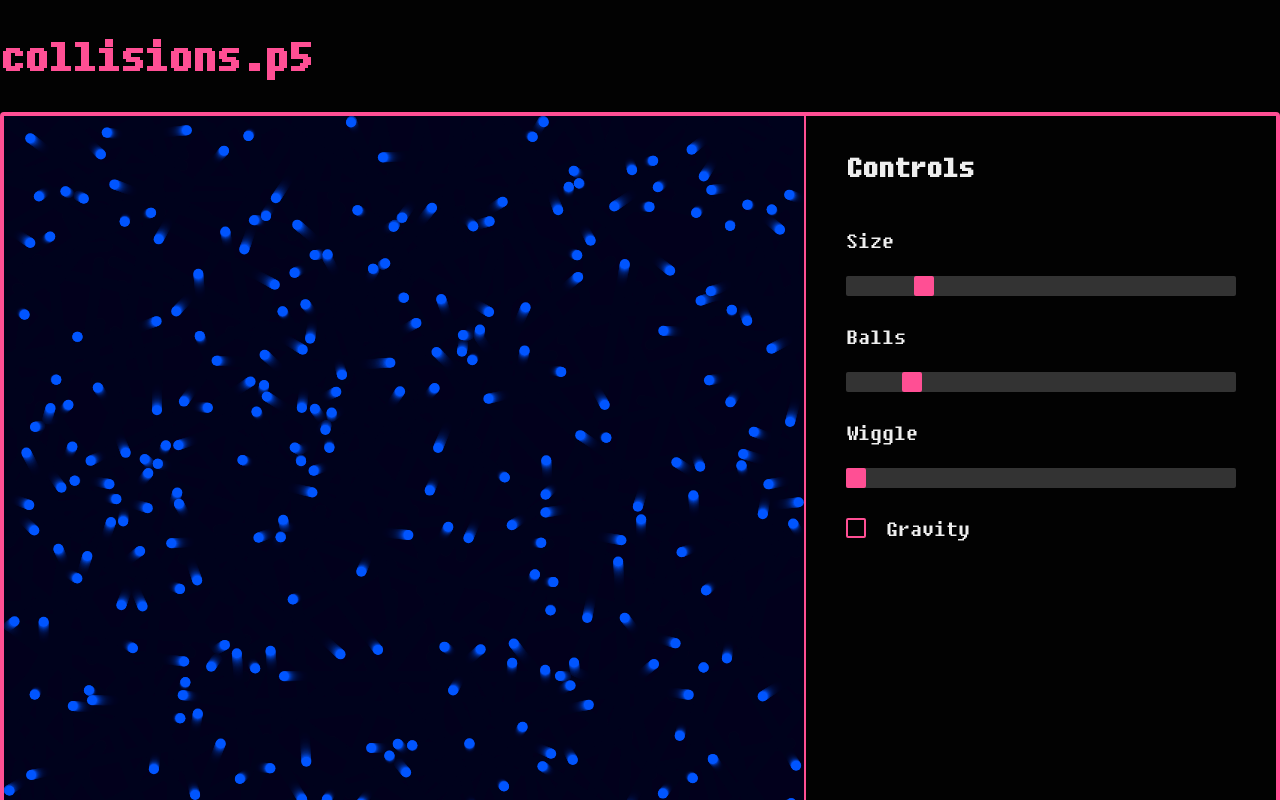
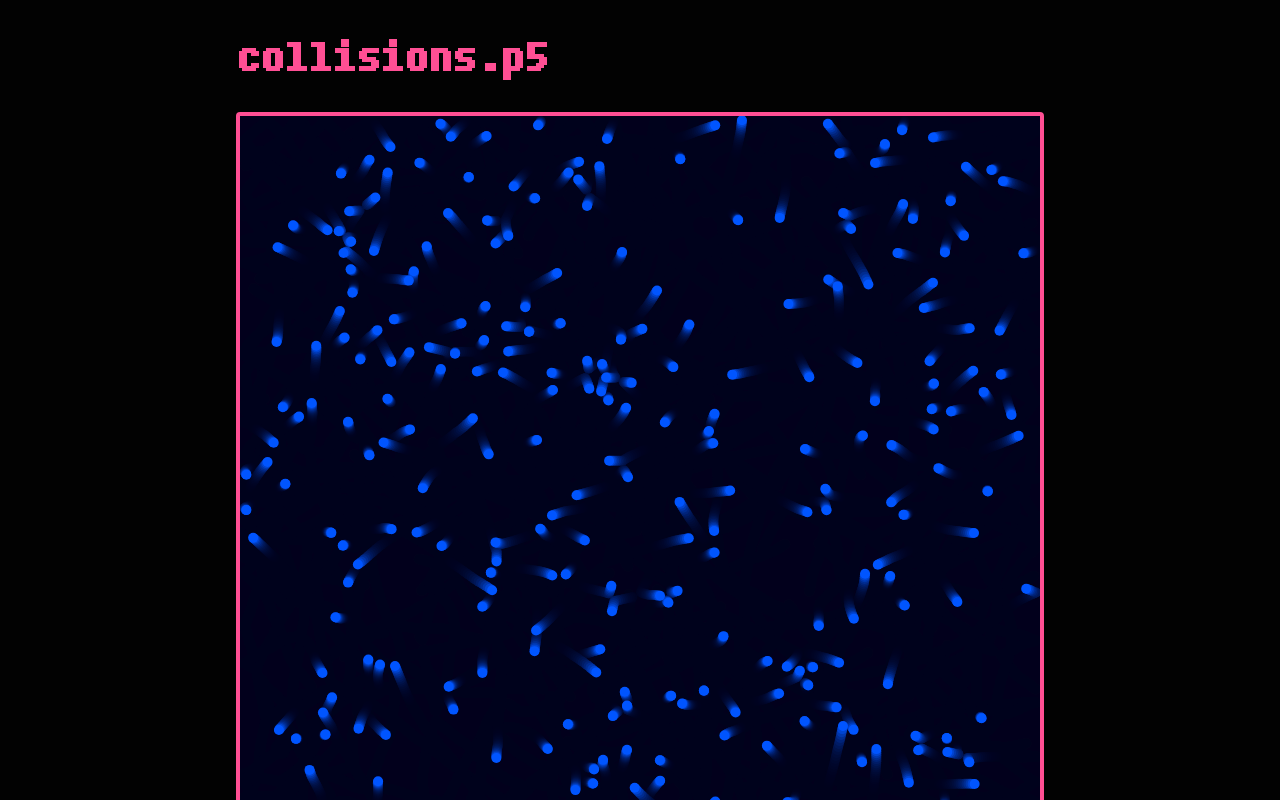
Before and after one commit to lucas-tulio/sketchbook, a Vue app: page / in a window 1280 px wide. Shown: the top 800 px of the page. Built offline with nearby package versions, Linux system fonts and the light colour scheme.

Commit message:
Improve sketch page

```diff
--- a/src/sketches/Collisions.js
+++ b/src/sketches/Collisions.js
@@ -1,6 +1,7 @@
 export function Collisions(sketch, onLoad) {
   const numBalls = 300
   const defaultBallSize = 10
+  const defaultWiggle = 0.1
   const balls = []
 
   const maxSpeed = 5
@@ -139,13 +140,13 @@ export function Collisions(sketch, onLoad) {
     sketch.background(15, 0, 30, 255)
 
     sketch.createElement('span', 'Size').parent('controls')
-    ballSize = sketch.createSlider(1, 50, defaultBallSize, 1).parent('controls')
+    ballSize = sketch.createSlider(1, 50, defaultBallSize, 0.5).parent('controls')
     sketch.createElement('br').parent('controls')
-    sketch.createElement('span', 'Balls').parent('controls')
+    sketch.createElement('span', 'Density').parent('controls')
     ballCount = sketch.createSlider(0, 2000, numBalls, 1).parent('controls')
     sketch.createElement('br').parent('controls')
     sketch.createElement('span', 'Wiggle').parent('controls')
-    vibration = sketch.createSlider(0, 3, 0, 0.1).parent('controls')
+    vibration = sketch.createSlider(0.01, 1, defaultWiggle, 0.01).parent('controls')
     gravityCheckbox = sketch.createCheckbox('Gravity').parent('controls')
 
     for (let i = 0; i < numBalls; i++) {
--- a/src/stores/sketch.js
+++ b/src/stores/sketch.js
@@ -1,4 +1,6 @@
 import { ref, computed } from 'vue'
 import { defineStore } from 'pinia'
 
-export const useSketchStore = defineStore('sketchStore', () => {})
+export const useSketchStore = defineStore('sketchStore', () => {
+
+})
--- a/src/views/HomeView.vue
+++ b/src/views/HomeView.vue
@@ -48,6 +48,11 @@ main {
   min-width: variables.$contentWidth;
   margin: auto;
   align-content: center;
+
+  @media screen and (max-width: variables.$contentWidth) {
+    width: 808px;
+    min-width: 808px;
+  }
 }
 
 h1 {
@@ -60,10 +65,15 @@ h2 {
 }
 
 .canvasContainer {
+  overflow: hidden;
   border: 4px solid variables.$p5pink;
   border-radius: 4px;
   display: flex;
   flex-direction: row;
+
+  @media screen and (max-width: variables.$contentWidth) {
+    flex-direction: column;
+  }
 }
 
 .controls {
@@ -73,6 +83,11 @@ h2 {
 
   font-size: 24px;
   line-height: 3rem;
+
+  @media screen and (max-width: variables.$contentWidth) {
+    border-left: unset;
+    border-top: 2px solid variables.$p5pink;
+  }
 }
 
 .navigation {
```
